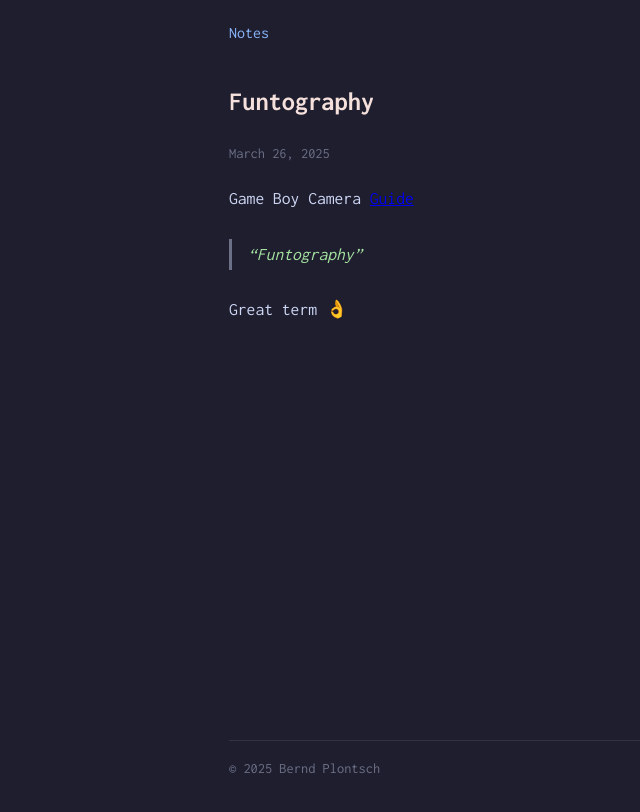
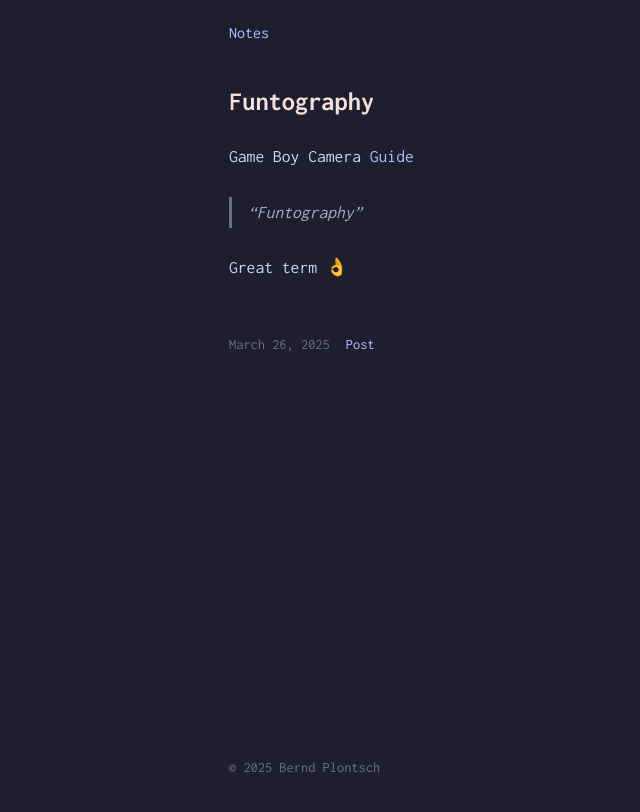
Before and after one commit to berndpl/notes-plontsch, a Jekyll site: the page built from _posts/2025/2025-03-26-funtography.md, in a window 1280 px wide. Shown: the top 812 px of the page, without its empty margins (31-671 px from the left). Built offline with Jekyll 4.4.1, drawn with Linux system fonts in a browser that asks for light colours; our own code applies the rules of GitHub Pages for plain Markdown files.

Commit message:
style updates. share button

```diff
--- a/_layouts/post.html
+++ b/_layouts/post.html
@@ -3,6 +3,9 @@
 ---
 <article>
   <h1>{{ page.title }}</h1>
-  <time datetime="{{ page.date | date_to_xmlschema }}">{{ page.date | date: "%B %-d, %Y" }}</time>
   {{ content }}
+  <footer>
+    <time datetime="{{ page.date | date_to_xmlschema }}">{{ page.date | date: "%B %-d, %Y" }}</time>
+    <a href="https://twitter.com/intent/tweet?text={{ page.title | url_encode }}&url={{ page.url | absolute_url | url_encode }}" target="_blank" rel="noopener">Post</a>
+  </footer>
 </article>
--- a/assets/css/main.css
+++ b/assets/css/main.css
@@ -29,12 +29,12 @@
 }
 
 nav a {
-  color: #89b4fa; /* Catppuccin Mocha blue */
+  color: #b4befe; /* Catppuccin Mocha lavender */
   text-decoration: none;
 }
 
 nav a:hover {
-  color: #b4befe; /* Catppuccin Mocha lavender */
+  color: #f5e0dc; /* Catppuccin Mocha rosewater */
   text-decoration: underline;
 }
 
@@ -59,12 +59,12 @@
 }
 
 li a {
-  color: #89b4fa; /* Catppuccin Mocha blue */
+  color: #b4befe; /* Catppuccin Mocha lavender */
   text-decoration: none;
 }
 
 li a:hover {
-  color: #b4befe; /* Catppuccin Mocha lavender */
+  color: #f5e0dc; /* Catppuccin Mocha rosewater */
   text-decoration: underline;
 }
 
@@ -103,12 +103,46 @@
   margin-bottom: 0;
 }
 
+article a {
+  color: #b4befe; /* Catppuccin Mocha lavender */
+  text-decoration: none;
+}
+
+article a:hover {
+  color: #f5e0dc; /* Catppuccin Mocha rosewater */
+  text-decoration: underline;
+}
+
+/* Post footer */
+article footer {
+  margin-top: 2rem;
+  padding-top: 1rem;
+  /* border-top: 1px solid #313244; */ /* Catppuccin Mocha surface1 */
+  display: flex;
+  align-items: center;
+  gap: 1rem;
+}
+
+article footer time {
+  margin-bottom: 0;
+}
+
+article footer a {
+  color: #b4befe; /* Catppuccin Mocha lavender */
+  text-decoration: none;
+}
+
+article footer a:hover {
+  color: #f5e0dc; /* Catppuccin Mocha rosewater */
+  text-decoration: underline;
+}
+
 /* Blockquote styles */
 article blockquote {
   margin: 1.5rem 0;
   padding: 0 1rem;
   border-left: 3px solid #6c7086; /* Catppuccin Mocha surface2 */
-  color: #a6e3a1; /* Catppuccin Mocha green */
+  color: #a6adc8; /* Dimmed version of body text (#cdd6f4) */
   font-style: italic;
 }
 
@@ -124,7 +158,7 @@
 footer {
   margin-top: 2rem;
   padding-top: 1rem;
-  border-top: 1px solid #313244; /* Catppuccin Mocha surface1 */
+  /*border-top: 1px solid #313244; */ /* Catppuccin Mocha surface1 */
   font-size: 0.9rem;
   color: #6c7086; /* Catppuccin Mocha surface2 */
 }
```
